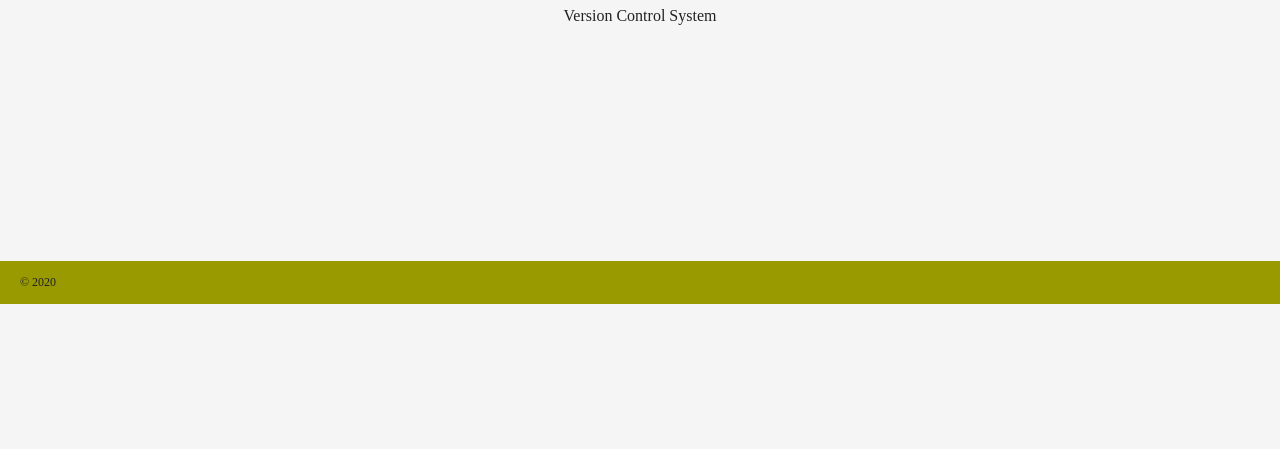
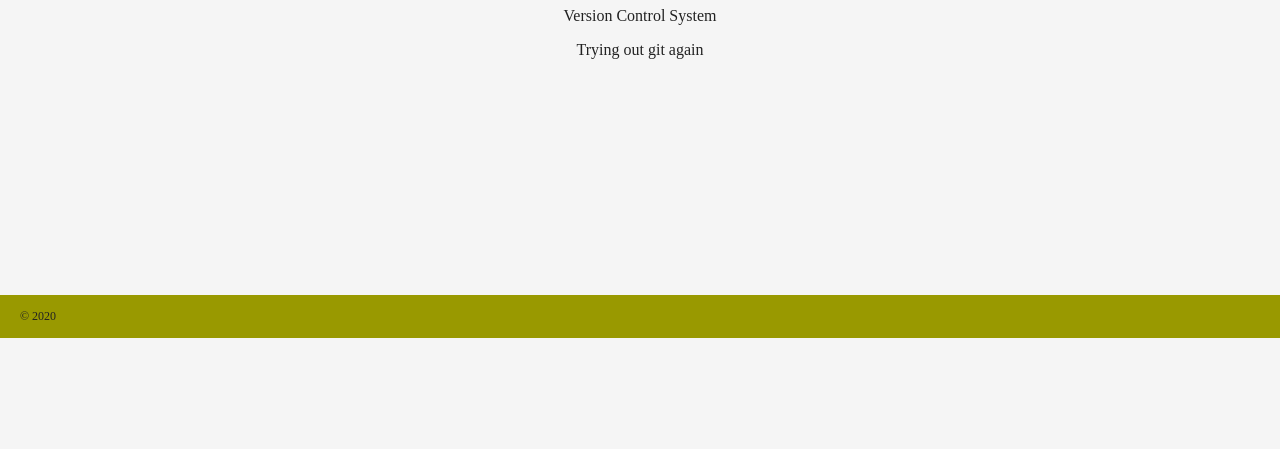
Before and after one commit to nerdyeye/git_tuts, a plain HTML site: page index.html in a window 1280 px wide. Shown: the part 351-800 px from the top of the page. Drawn offline with Linux system fonts and the light colour scheme.

Commit message:
added a new line

```diff
--- a/index.html
+++ b/index.html
@@ -12,6 +12,7 @@
         <div class="content">
             <h1>Git & GitHub</h1>
             <p>Version Control System</p>
+            <p>Trying out git again</p>
         </div>
 
         <div class="footer">
```
